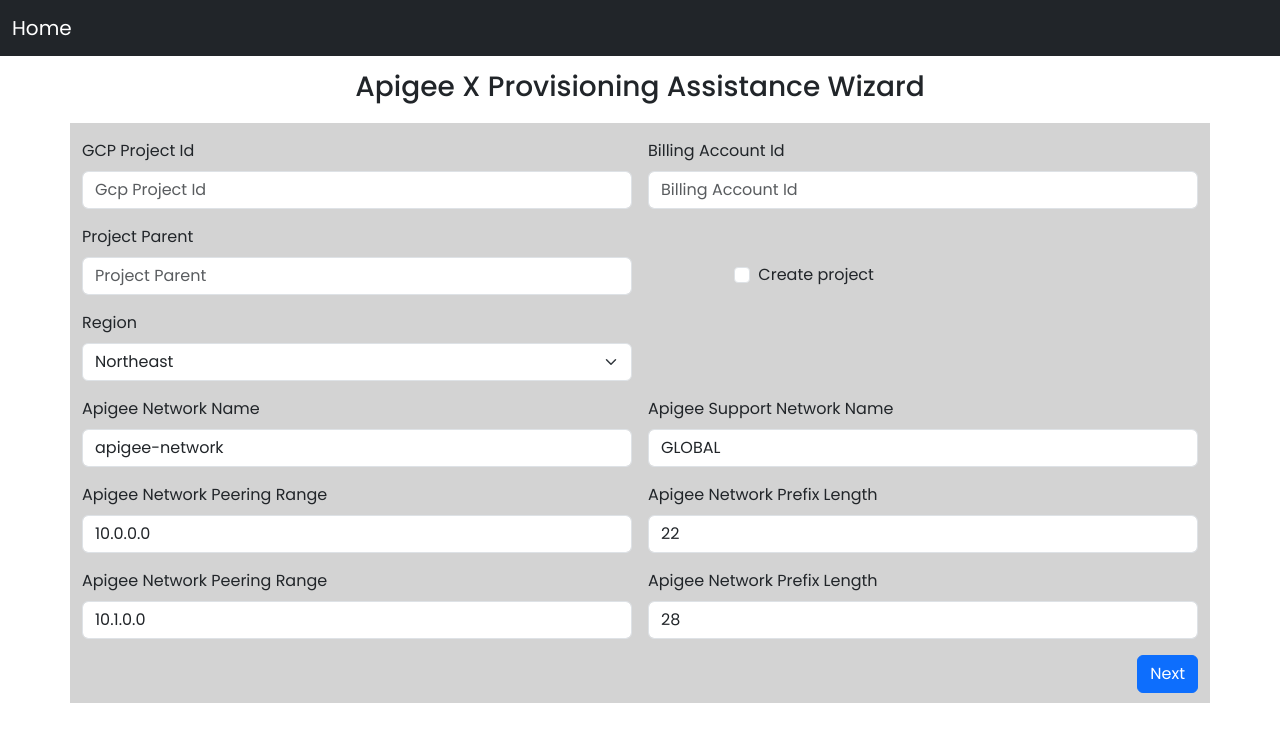
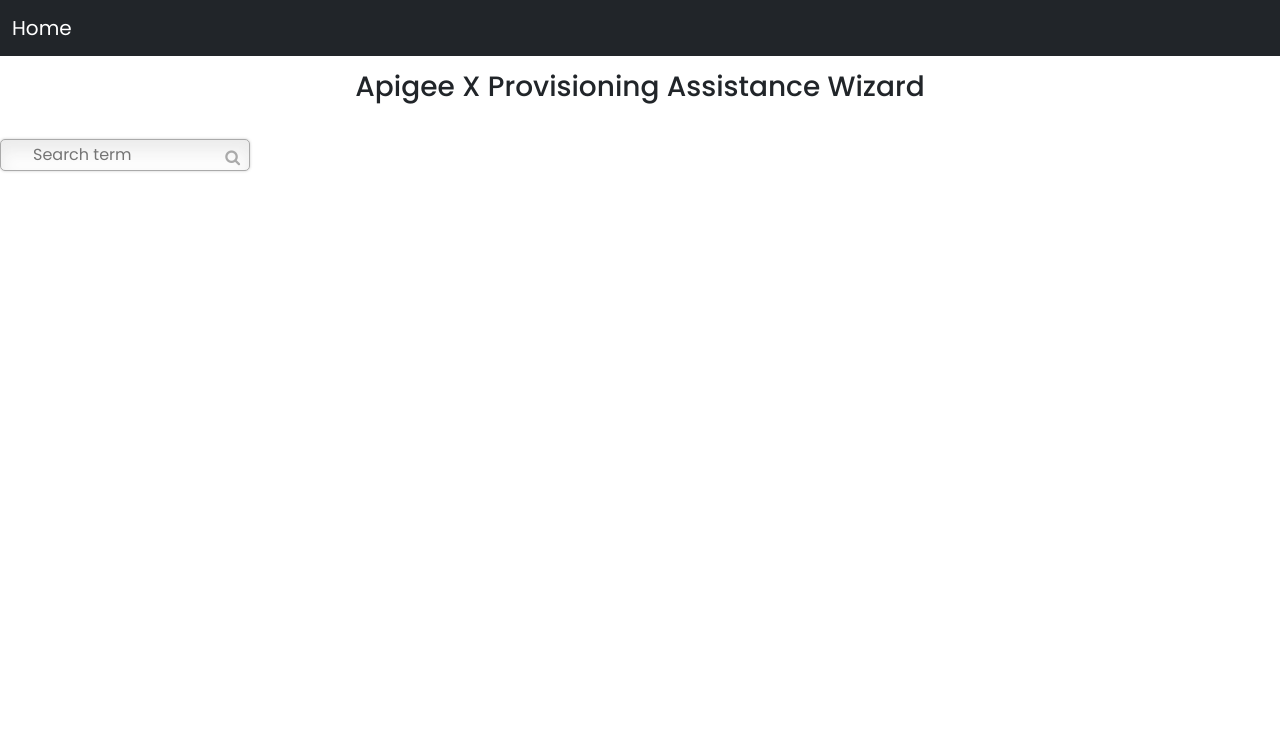
Before and after one commit to rahulGadCoder/React-validation, a React (Create React App) app in the folder demo/: page / in a window 1280 px wide. Shown: the top 742 px of the page. Built offline with nearby package versions, Linux system fonts and the light colour scheme.

Commit message:
Set the data to the localstorage

```diff
--- a/demo/public/index.html
+++ b/demo/public/index.html
@@ -21,8 +21,10 @@
       crossorigin="anonymous"
     />
 
-    <link rel="stylesheet" href="https://cdnjs.cloudflare.com/ajax/libs/font-awesome/4.7.0/css/font-awesome.min.css">
-
+    <link
+      rel="stylesheet"
+      href="https://cdnjs.cloudflare.com/ajax/libs/font-awesome/4.7.0/css/font-awesome.min.css"
+    />
 
     <link rel="manifest" href="%PUBLIC_URL%/manifest.json" />
     <!--
--- a/demo/src/App.js
+++ b/demo/src/App.js
@@ -6,6 +6,7 @@
 import Page2 from "./Components/Page2";
 import Page3 from "./Components/Page3";
 import Page4 from "./Components/Page4";
+import BasicExample from "./Components/BasicExample";
 
 const App = () => {
   return (
@@ -14,7 +15,8 @@
       <h3 className="text-center text-heading" >Apigee X Provisioning Assistance Wizard</h3>
       <Router>
         <Routes>
-          <Route path="/" element={<Page1 />}></Route>
+        <Route path="/" element={<BasicExample />}></Route>
+          {/* <Route path="/" element={<Page1 />}></Route> */}
           <Route path="/step1" element={<Page2 />}></Route>
           <Route path="/step2" element={<Page3 />}></Route>
           <Route path="/step3" element={<Page4 />}></Route>
--- /dev/null
+++ b/demo/src/Components/BasicExample.js
@@ -0,0 +1,21 @@
+import React from 'react';
+import "./Page.css";
+
+const BasicExample = (props) => {
+
+
+
+
+    return (
+        <div className="form-group">
+            <div class="search">
+                <span class="fa fa-search"></span>
+                <input placeholder="Search term" />
+            </div>
+
+        </div>
+    )
+
+};
+
+export default BasicExample;
--- a/demo/src/Components/Page.css
+++ b/demo/src/Components/Page.css
@@ -7,11 +7,10 @@
   font-family: "Poppins", sans-serif;
 }
 
-.btn-next{
+.btn-next {
   float: right;
   margin-bottom: 10px;
 }
-
 
 /*Responsive*/
 @media screen and (max-width: 500px) {
@@ -20,13 +19,44 @@
   }
 }
 
-.img-icon{
+.img-icon {
   margin-top: 36px;
   width: 32px;
   height: 32px;
   cursor: pointer;
 }
 
-.container-background{
+.container-background {
   background-color: lightgray;
 }
+
+.form-error {
+  color: #dc3545;
+}
+
+.search {
+  position: relative;
+  color: #aaa;
+  font-size: 16px;
+}
+
+.search {display: inline-block;}
+
+.search input {
+  width: 250px;
+  height: 32px;
+
+  background: #fcfcfc;
+  border: 1px solid #aaa;
+  border-radius: 5px;
+  box-shadow: 0 0 3px #ccc, 0 10px 15px #ebebeb inset;
+}
+
+.search input { text-indent: 32px;}
+.search .fa-search {
+  position: absolute;
+  top: 10px;
+  left: 10px;
+}
+
+.search .fa-search {left: auto; right: 10px;}
--- a/demo/src/Components/Page1.js
+++ b/demo/src/Components/Page1.js
@@ -1,33 +1,37 @@
-import React from "react";
+import React, { Fragment } from "react";
+import { useNavigate } from "react-router-dom";
 import "./Page.css";
-import { NavLink } from "react-router-dom";
 import { useFormik } from "formik";
 import { page1Schema, region, initialValuesPage1 } from "../schemas";
 
+const Page1 = () => {
+  const navigate = useNavigate()
 
-
-const Page1 = () => {
   const { values, errors, touched, handleBlur, handleChange, handleSubmit } = useFormik({
     initialValues: initialValuesPage1,
     validationSchema: page1Schema,
-    onSubmit: (values, action) => {
-      console.log('values', values);
+
+    onSubmit: (value) => {
+      localStorage.setItem('step1Object', JSON.stringify(value));
+      navigate("/step1");
     },
+
   })
 
   return (
-    <>
     <div className="container-md my-4 container-background">
       <form className="row g-3" onSubmit={handleSubmit}>
-
         <div className="col-md-6">
+          <div className="form-group">
             <label htmlFor="project_id" className="form-label">GCP Project Id</label>
             <input type="text" name="project_id" autoComplete="off" placeholder="Gcp Project Id"
               value={values.project_id}
               onChange={handleChange}
               onBlur={handleBlur}
               className="form-control" id="project_id" />
+            <span className="fa fa-search"></span>
             {errors.project_id && touched.project_id ? <p className="form-error">{errors.project_id}</p> : null}
+          </div>
         </div>
         <div className="col-md-6">
           <label htmlFor="billingId" className="form-label">Billing Account Id</label>
@@ -153,14 +157,12 @@
 
         <div className="col-md-10"></div>
         <div className="col-md-2">
-            {/* <NavLink to="/step1"> */}
-            <button type="submit" className="btn btn-next btn-primary">Next</button>
-            {/* </NavLink>
- */}
+          <button type="submit" data-toggle="tooltip" data-placement="right" title="Tooltip on right" className="btn btn-next btn-primary">Next</button>
         </div>
+
+
       </form>
     </div>
-    </>
   );
 };
 
--- a/demo/src/Components/Page2.js
+++ b/demo/src/Components/Page2.js
@@ -1,18 +1,37 @@
-import React, { useState, Fragment } from "react";
+import React, { useState, useEffect, Fragment } from "react";
 import plus from "./Icon/plus.png";
 import minus from "./Icon/minus.png";
 import "./Page.css";
 import { NavLink } from "react-router-dom";
 import { useFormik } from "formik";
+import { useNavigate } from "react-router-dom";
 import { page2Schema, initialValuesPage2 } from "../schemas";
 
 
 function Page2() {
+  const navigate = useNavigate()
+
+
+  useEffect(() => {
+    const step1Object = JSON.parse(localStorage.getItem('step1Object'));
+    console.log('step1Object', step1Object);
+
+  }, [])
+
   const { values, errors, touched, handleBlur, handleChange, handleSubmit } = useFormik({
     initialValues: initialValuesPage2,
     validationSchema: page2Schema,
     onSubmit: (values, action) => {
-      console.log('values', values);
+
+      const { envgroups, environments } = values;
+      envGroupFields.forEach(element => {
+        envgroups.push(element.EnvironmentGroup);
+        element.EnvironmentGroupHost.forEach(element => {
+          environments.push(element.envGroupHostName);
+        });
+      });
+      localStorage.setItem('step2Object', JSON.stringify(values));
+      navigate("/step2");
     },
   })
 
@@ -99,10 +118,8 @@
   };
 
   return (
-    <div>
     <div className="container container-background">
       <form className="row g-3" onSubmit={handleSubmit}>
-
         <div className="col-md-6">
           <label htmlFor="apigeeorgringname" className="form-label">
             Apigee Organization Key Ring Name
@@ -160,11 +177,11 @@
                     name="EnvironmentGroup"
                     className="form-control"
                     placeholder="Env Group"
+                    onBlur={handleBlur}
                   />
                 </div>
 
                 {EnvironmentGroupHost.map((element, index) => {
-
                   return (
                     <Fragment key={index}>
                       {index > 0 ? (<div className="col-md-6"></div>) : ''}
@@ -179,6 +196,7 @@
                           name="envGroupHostName"
                           className="form-control"
                           placeholder="Env Host Name"
+                          onBlur={handleBlur}
                         />
                       </div>
 
@@ -244,11 +262,9 @@
             </button>
           </NavLink>
 
-            <NavLink to="/step2"> <button type="submit" className="btn btn-next btn-primary"> Next </button></NavLink>
-
+          <button type="submit" className="btn btn-next btn-primary"> Next </button>
         </div>
       </form>
-      </div>
     </div>
   );
 }
--- a/demo/src/schemas/index.jsx
+++ b/demo/src/schemas/index.jsx
@@ -2,16 +2,23 @@
 
 export const page1Schema = Yup.object({
     project_id: Yup.string().min(4).max(12).required("Please enter project Id"),
-    billing_account: Yup.string().min(4).max(12).required("Please enter Billing Account Id"),
-    project_parent: Yup.string().min(4).max(12).required("Please enter Parent Project Id"),
-    project_create: Yup.string().min(4).max(12).required("Please enter Parent Project Id"),
-    apigee_instance_region: Yup.string().min(4).max(12).required("Please select region"),
-    apigee_network_name: Yup.string().min(4).max(12).required("Please enter apigee network name"),
+    // billing_account: Yup.string().min(4).max(12).required("Please enter Billing Account Id"),
+    // project_parent: Yup.string().min(4).max(12).required("Please enter Parent Project Id"),
+    // project_create: Yup.string().min(4).max(12).required("Please enter Parent Project Id"),
+    // apigee_instance_region: Yup.string().min(4).max(12).required("Please select region"),
+
+
+    billing_account: Yup.string().nullable(true),
+    project_parent: Yup.string().nullable(true),
+    project_create: Yup.string().nullable(true),
+    apigee_instance_region: Yup.string().nullable(true),
+
+    apigee_network_name: Yup.string().min(4).max(14).required("Please enter apigee network name"),
     apigee_network_routing_mode: Yup.string().min(4).max(12).required("Please enter apigee support network name"),
     apigee_network_main_peering_range: Yup.string().min(4).max(12).required("Please enter apigee network peering range"),
-    apigee_network_main_peering_range_prefix_length: Yup.string().min(4).max(12).required("Please enter apigee network prefix length"),
+    apigee_network_main_peering_range_prefix_length: Yup.string().min(2).max(2).required("Please enter apigee network prefix length"),
     apigee_network_support_peering_range: Yup.string().min(4).max(12).required("Please enter apigee network peering range"),
-    apigee_network_support_peering_range_prefix_length: Yup.string().min(0).max(28).required("Please enter apigee network prefix length"),
+    apigee_network_support_peering_range_prefix_length: Yup.string().min(2).max(2).required("Please enter apigee network prefix length"),
 
 });
 
@@ -61,16 +68,16 @@
   apigee_org_kms_keyring_name: Yup.string().min(4).max(12).required("Please enter apigee organization key ring name"),
   org_key_rotation_period: Yup.string().min(4).max(12).required("Please enter apigee organization key ring rotation period"),
   instance_key_rotation_period: Yup.string().min(4).max(12).required("Please enter apigee instance key ring rotation period"),
-  envgroups: '',
-  environments: ''
+  envgroups: Yup.array().nullable(true),
+  environments: Yup.array().nullable(true),
 })
 
 export const initialValuesPage2 = {
   apigee_org_kms_keyring_name: "apigee-x-org",
   org_key_rotation_period: "2592000s",
   instance_key_rotation_period: "2592000s",
-  envgroups: "",
-  environments: ""
+  envgroups: [],
+  environments: []
 }
 
 
@@ -79,24 +86,23 @@
 export const page3Schema = Yup.object({
   env_name: Yup.string().min(4).max(12).required("Please enter apigee organization key ring name"),
   env_display_name: Yup.string().min(4).max(12).required("Please enter apigee organization key ring rotation period"),
-  envgroups: '',
-  environments: ''
+  envgroups: Yup.array().nullable(true),
+  environments: Yup.array().nullable(true),
 })
 
 export const initialValuesPage3 = {
   env_name: "apigee-x-org",
   env_display_name: "2592000s",
-  envgroups: "",
-  environments: ""
+  envgroups: [],
+  environments: []
 }
 
 // Page 4 //
-
 export const page4Schema = Yup.object({
-  psc_ingress_network_name: Yup.string().min(4).max(12).required("Please enter apigee organization key ring name"),
-  user_managed_certificate: Yup.string().min(4).max(12).required("Please enter apigee organization key ring rotation period"),
-  use_development_hostname: Yup.string().min(4).max(12).required("Please enter apigee organization key ring rotation period"),
-  user_managed_certificate_location:  Yup.string().min(4).max(12).required("Please enter apigee organization key ring rotation period"),
+  psc_ingress_network_name: Yup.string().min(4).max(20).required("Please enter apigee organization key ring name"),
+  user_managed_certificate: Yup.boolean().required(),
+  use_development_hostname: Yup.boolean().required(),
+  user_managed_certificate_location:  Yup.string().required(),
 })
 
 export const initialValuesPage4 = {
```
Also changed, not shown: demo/src/Components/Page3.js (+22 -11 lines), demo/src/Components/Page4.js (+15 -9 lines). Lines whose indentation alone changed are shown as unchanged.
